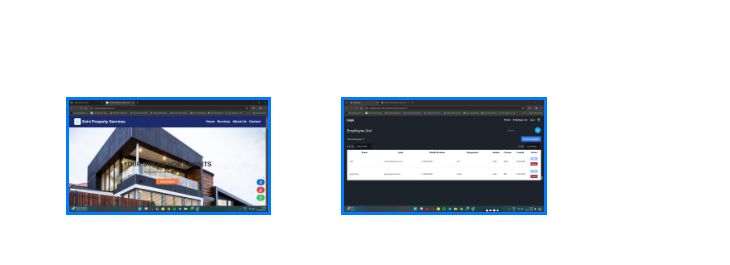
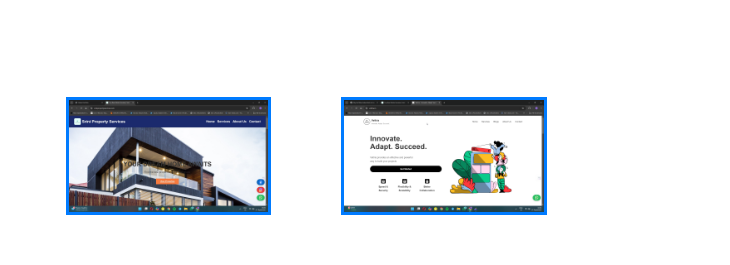
Before and after one commit to rahul2214/My-Portfolio, a website with bundled scripts: page index.html in a window 1280 px wide. Shown: the part 3686-3951 px from the top of the page, 550-1280 px from the left. Built offline with nearby package versions, Linux system fonts and the light colour scheme; a web font is replaced by a local one.

Commit message:
Update index.html

```diff
--- a/index.html
+++ b/index.html
@@ -286,7 +286,7 @@
             </a>
           </div>
             <div class="image-container col-md-3" style="margin: 20px;">
-            <a href="https://employee-list-rc65.onrender.com/employeeList"><img style="border: solid;" src="img/employelist.png"
+            <a href="https://veltria.in/"><img style="border: solid;" src="img/chrome_qHxyB32RcD.png"
                 alt="Image 1" width="100%" class="image">
             </a>
           </div>
```
